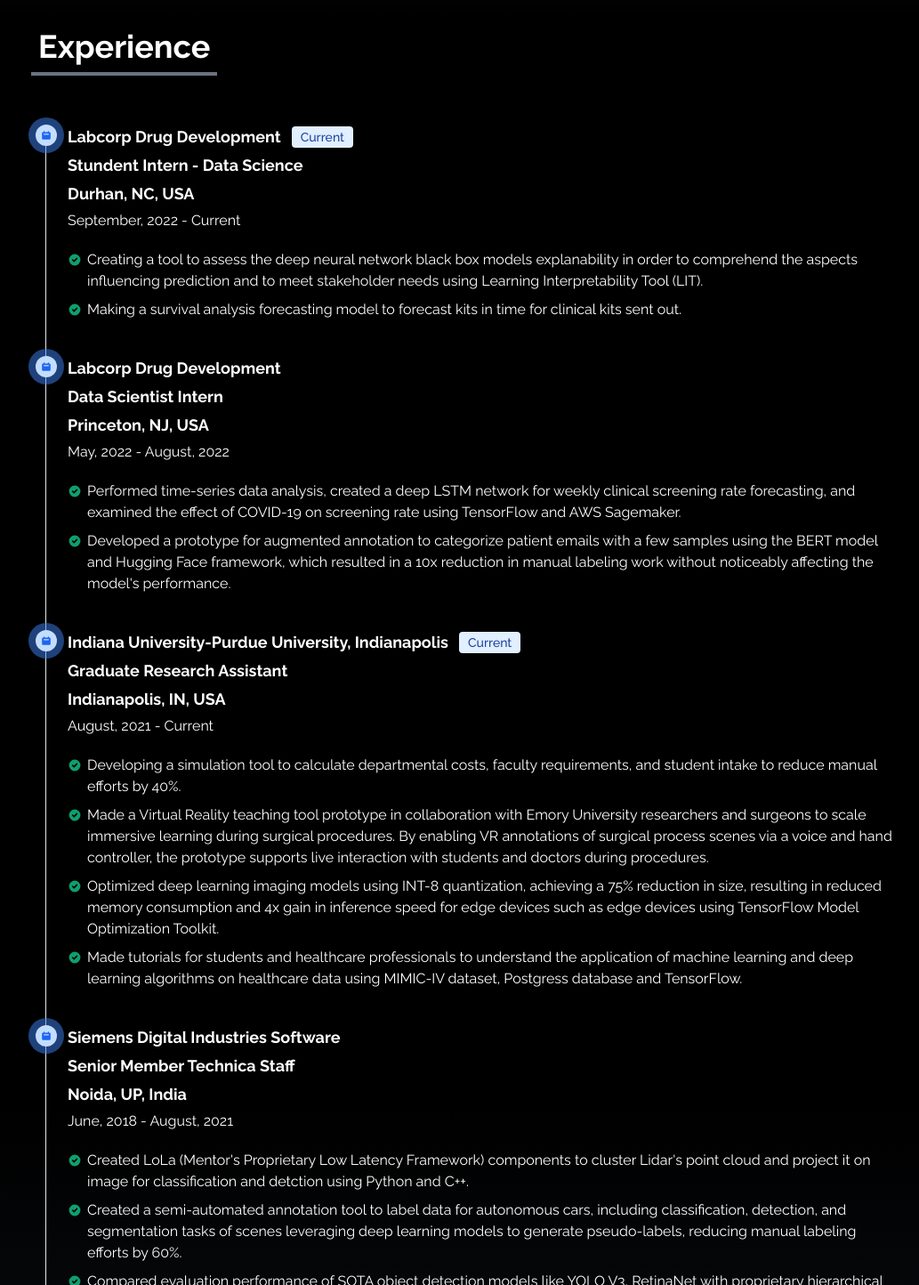
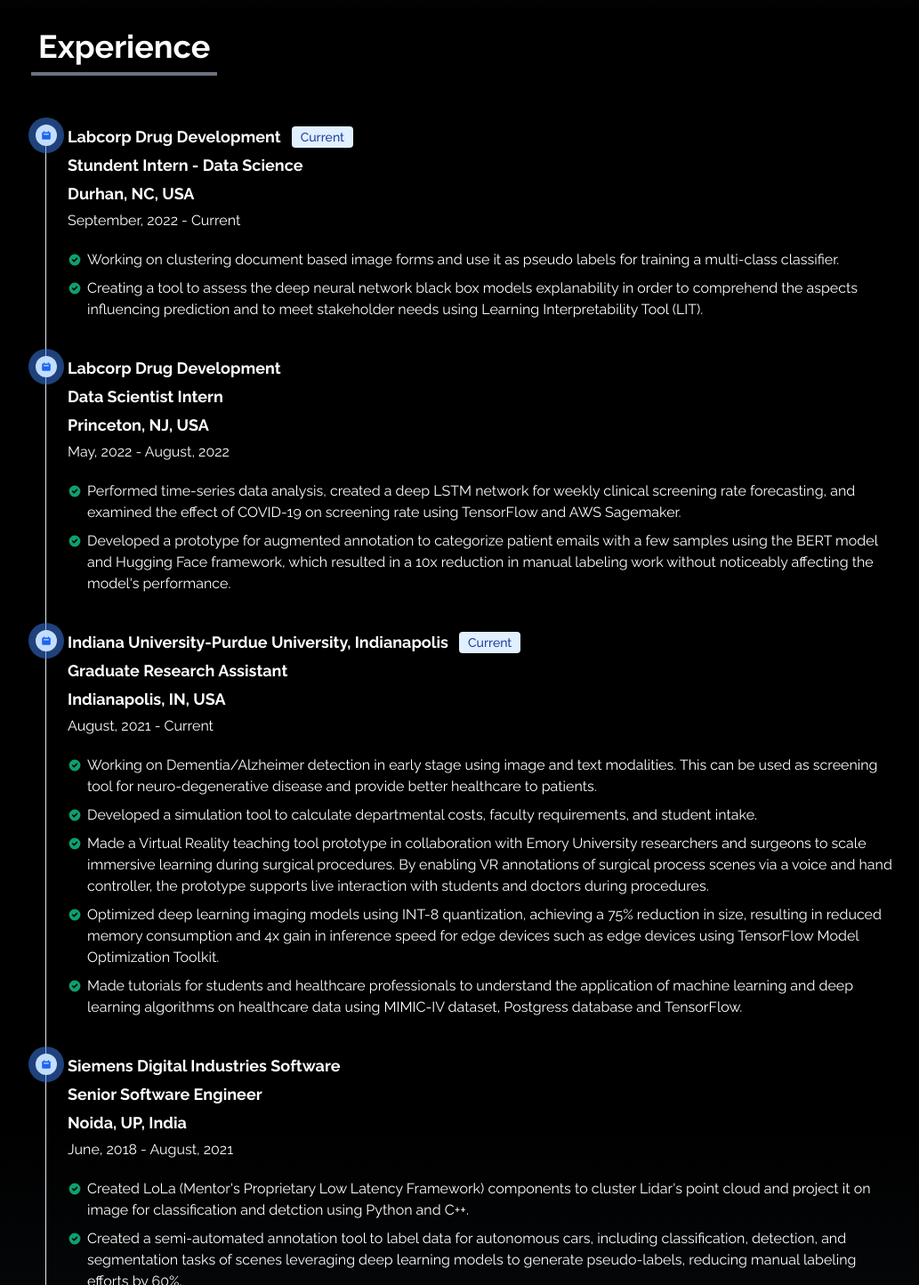
Before and after one commit to pri2si17-1997/priyanshu_personal_site, a React (Create React App) app: page / in a window 1280 px wide. Shown: the part 1156-2600 px from the top of the page at 89% size, without its empty margins (109-1142 px from the left). Built offline with nearby package versions, Linux system fonts and the light colour scheme.

Commit message:
- Updated resume. - Minor fix in work experience.
Signed-off-by: Priyanshu Sinha <priyanshu_sinha@outlook.com>

```diff
--- a/src/data/experienceData.js
+++ b/src/data/experienceData.js
@@ -6,9 +6,9 @@
         'location': "Durhan, NC, USA",
         'display': true,
         'tag': 'Current',
-        'work': [
+        'work': [,
+            'Working on clustering document based image forms and use it as pseudo labels for training a multi-class classifier.',
             'Creating a tool to assess the deep neural network black box models explanability in order to comprehend the aspects influencing prediction and to meet stakeholder needs using Learning Interpretability Tool (LIT).',
-            'Making a survival analysis forecasting model to forecast kits in time for clinical kits sent out.'
         ]
     },
     {
@@ -30,7 +30,8 @@
         'display': true,
         'tag': 'Current',
         'work': [
-            'Developing a simulation tool to calculate departmental costs, faculty requirements, and student intake to reduce manual efforts by 40%.',
+            'Working on Dementia/Alzheimer detection in early stage using image and text modalities. This can be used as screening tool for neuro-degenerative disease and provide better healthcare to patients.',
+            'Developed a simulation tool to calculate departmental costs, faculty requirements, and student intake.',
             'Made a Virtual Reality teaching tool prototype in collaboration with Emory University researchers and surgeons to scale immersive learning during surgical procedures. By enabling VR annotations of surgical process scenes via a voice and hand controller, the prototype  supports live interaction with students and doctors during procedures.',
             'Optimized deep learning imaging models using INT-8 quantization, achieving a 75% reduction in size, resulting in reduced memory consumption and 4x gain in inference speed for edge devices such as edge devices using TensorFlow Model Optimization Toolkit.',
             'Made tutorials for students and healthcare professionals to understand the application of machine learning and deep learning algorithms on healthcare data using MIMIC-IV dataset, Postgress database and TensorFlow.'
@@ -38,7 +39,7 @@
     },
     {
         'company_name': "Siemens Digital Industries Software",
-        'designation': "Senior Member Technica Staff",
+        'designation': "Senior Software Engineer",
         'duration': "June, 2018 - August, 2021",
         'location': "Noida, UP, India",
         'display': false,
```
Also changed, not shown: 1 other file (tests, documents, lock files or other folders).
